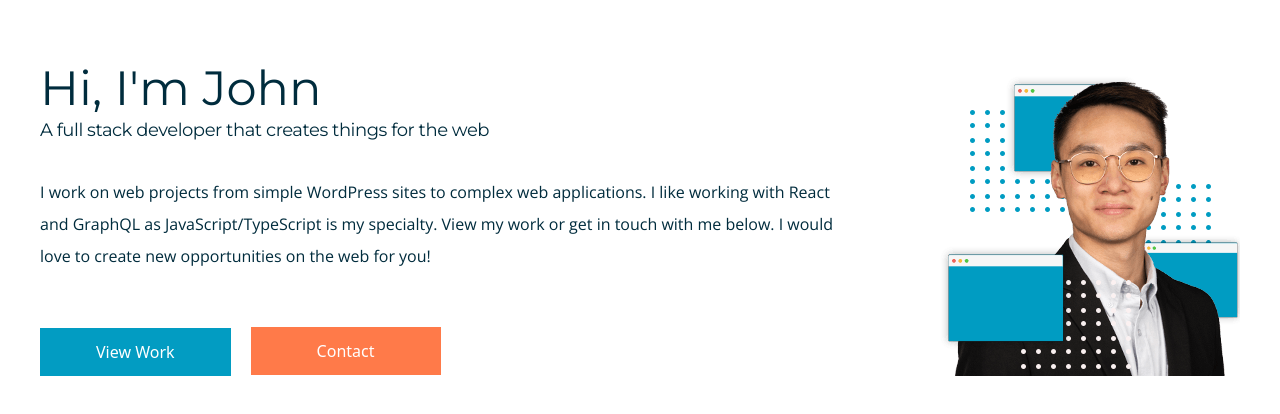
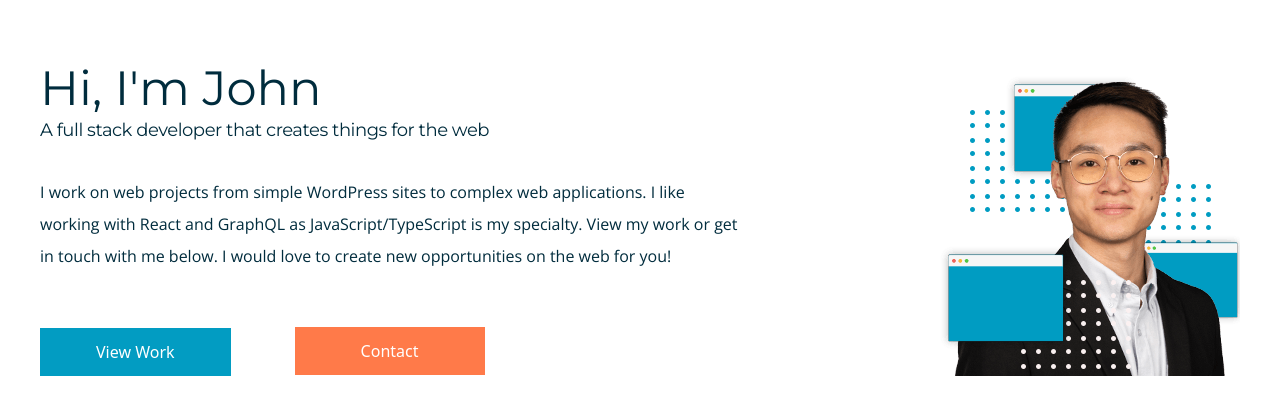
Before and after one commit to AstralJohn/portfolio, a React (Create React App) app: page / in a window 1280 px wide. Shown: the top 414 px of the page. Built offline with nearby package versions, Linux system fonts and the light colour scheme.

Commit message:
add more breakpoints to tailwind config

```diff
--- a/tailwind.config.js
+++ b/tailwind.config.js
@@ -36,6 +36,7 @@ module.exports = {
       'xs': '525px',
       'sm': '640px',
       'md': '768px',
+      'md-2': '950px',
       'lg': '1024px',
       'xl': '1280px',
       '2xl': '1536px'
```
